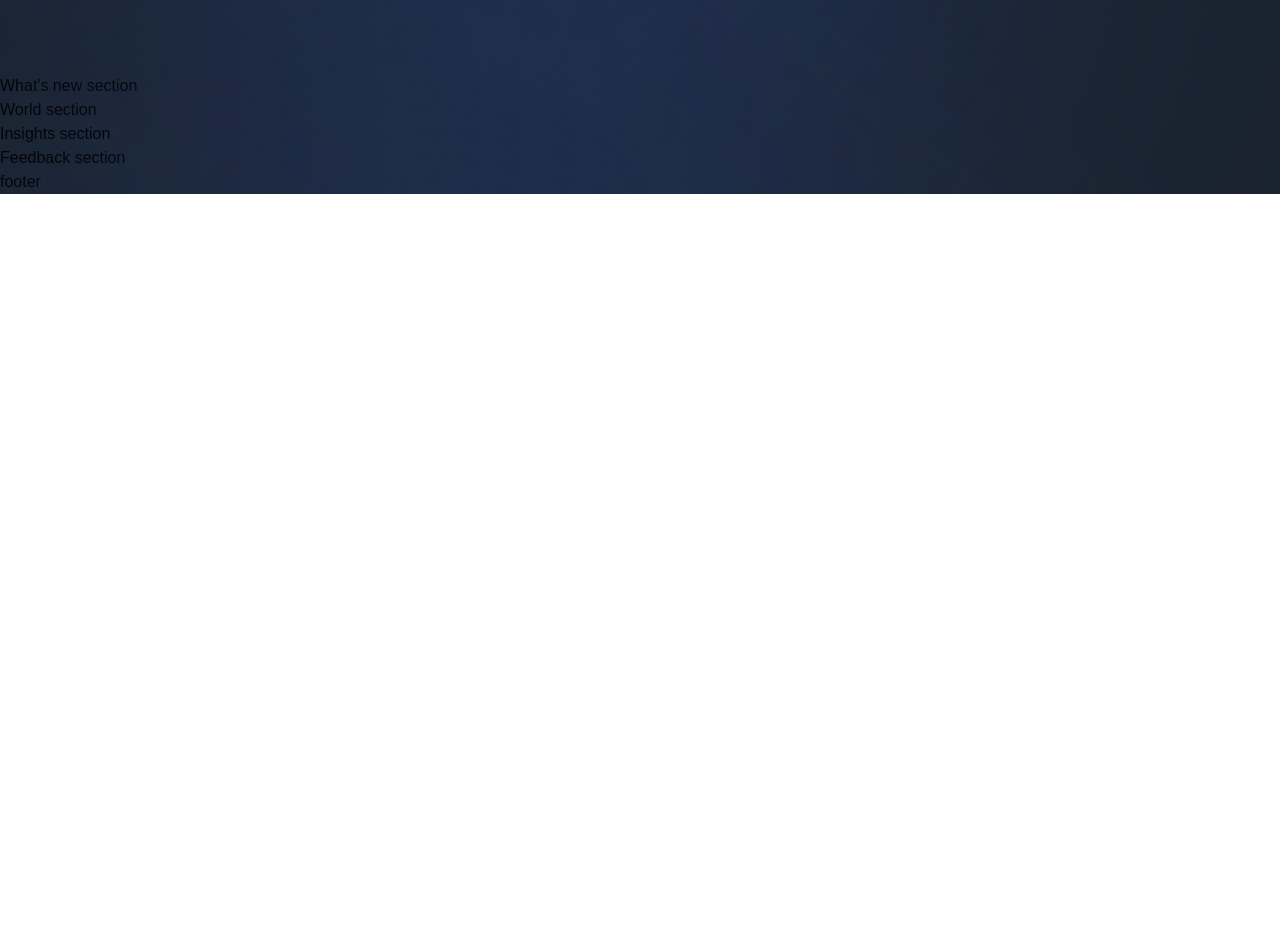
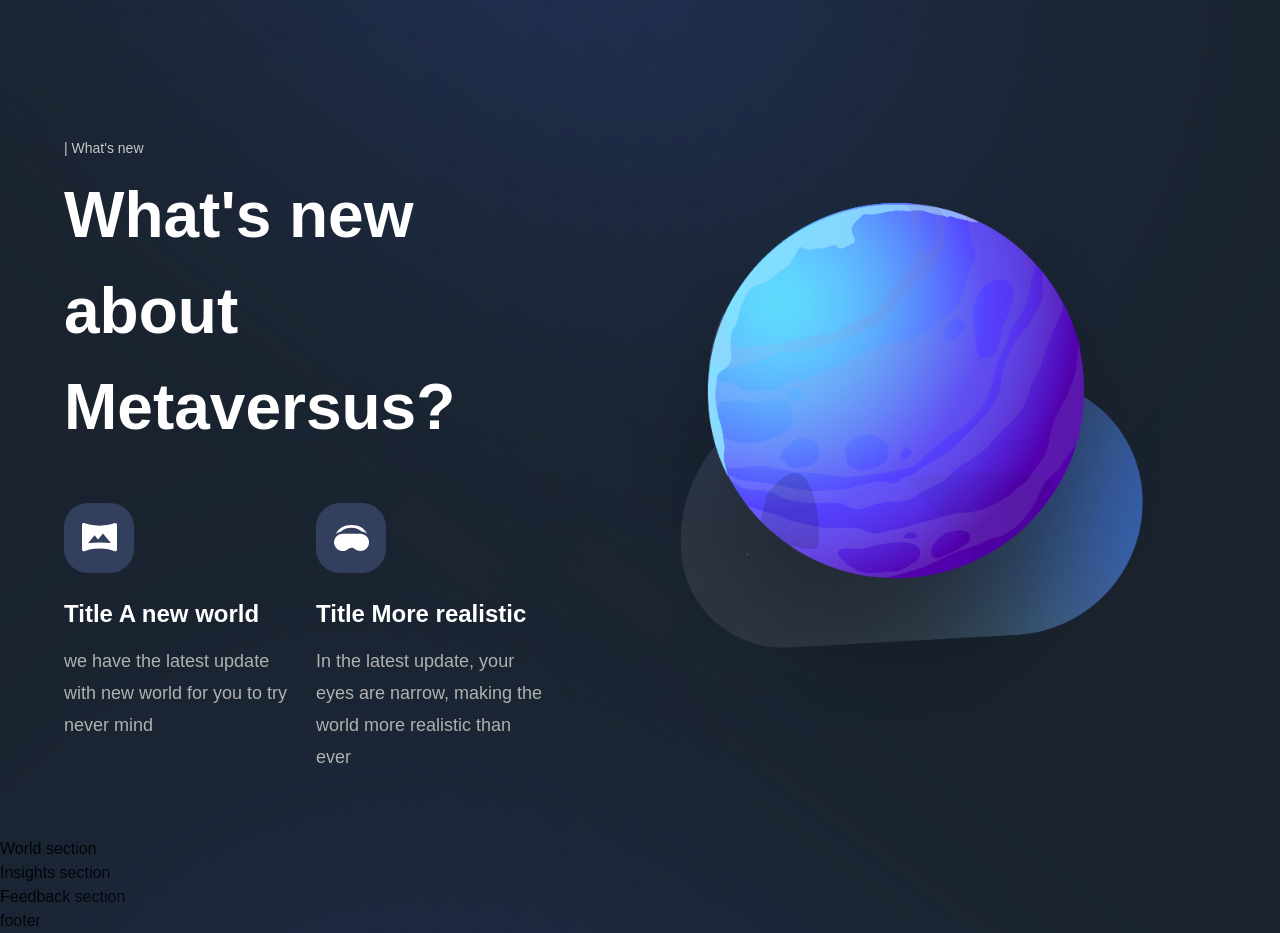
Before and after one commit to mohammadJahid8/metaverse-nextjs-framer-motion, a Next.js app: page / in a window 1280 px wide. Shown: the part 3340-4273 px from the top of the page. Before the commit the page ends 3534 px from the top, so only its background shows below. Built offline with nearby package versions, Linux system fonts and the light colour scheme; a web font is replaced by a local one.

Commit message:
done whats new and new features section

```diff
--- a/components/NewFeatures.jsx
+++ b/components/NewFeatures.jsx
@@ -1,6 +1,18 @@
-const NewFeatures = () => (
-  <div>
-    New Features
+import styles from "@/styles";
+
+const NewFeatures = ({ imgUrl, title, subtitle }) => (
+  <div className="flex-1 flex-col sm:max-w-[250px] min-w-[210px]">
+    <div
+      className={`${styles.flexCenter} w-[70px] h-[70px] edge-[70px] rounded-[24px] bg-[#323f5d]`}
+    >
+      <img src={imgUrl} alt="icon" className="w-1/2 h-1/2 object-contain" />
+    </div>
+    <h1 className="mt-[26px] font-bold text-[24px] leading-[30px] text-white">
+      Title {title}
+    </h1>
+    <p className="flex-1 mt-[16px] font-normal text-[18px] text-[#b0b0b0] leading-[32px]">
+      {subtitle}
+    </p>
   </div>
 );
 
--- a/sections/WhatsNew.jsx
+++ b/sections/WhatsNew.jsx
@@ -1,8 +1,46 @@
-'use client';
+/* eslint-disable react/no-unescaped-entities */
+"use client";
+
+import styles from "@/styles";
+import { motion } from "framer-motion";
+import { TypingText, TitleText, NewFeatures, StartSteps } from "../components";
+import { fadeIn, planetVariants, staggerContainer } from "@/utils/motion";
+
+import { newFeatures } from "@/constants";
 
 const WhatsNew = () => (
-  <section>
-    What's new section
+  <section className={`${styles.paddings} relative z-10`}>
+    <motion.div
+      variants={staggerContainer}
+      initial="hidden"
+      whileInView="show"
+      viewport={{ once: false, amount: 0.25 }}
+      className={`${styles.innerWidth} mx-auto flex lg:flex-row flex-col gap-8`}
+    >
+      <motion.div
+        variant={fadeIn("right", "tween", 0.2, 1)}
+        className="flex-[0.75] flex justify-center flex-col"
+      >
+        <TypingText title="| What's new" />
+        <TitleText title={<>What's new about Metaversus?</>} />
+        <div className="mt-[48px] flex flex-wrap justify-between gap-[24px]">
+          {newFeatures.map((feature, index) => (
+            <NewFeatures key={feature.title} {...feature} />
+          ))}
+        </div>
+      </motion.div>
+
+      <motion.div
+        variants={planetVariants("right")}
+        className={`flex-1 ${styles.flexCenter}`}
+      >
+        <img
+          src="/whats-new.png"
+          alt="whats-new"
+          className="w-[90%] h-[90%] object-contain"
+        />
+      </motion.div>
+    </motion.div>
   </section>
 );
 
```
